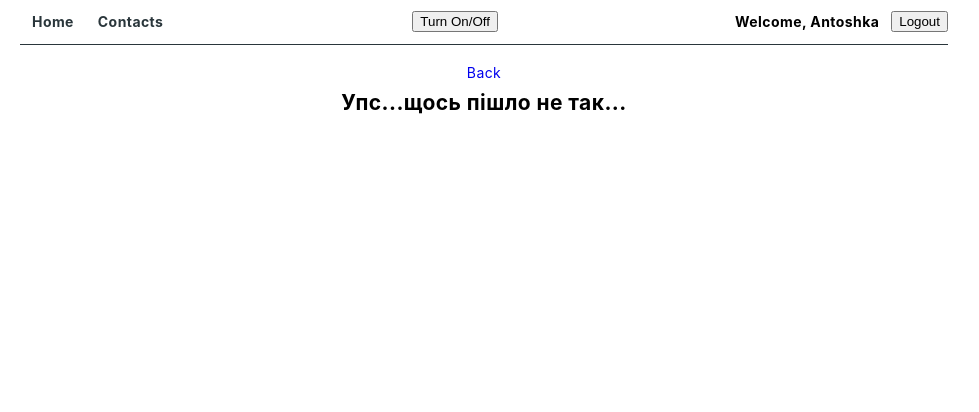
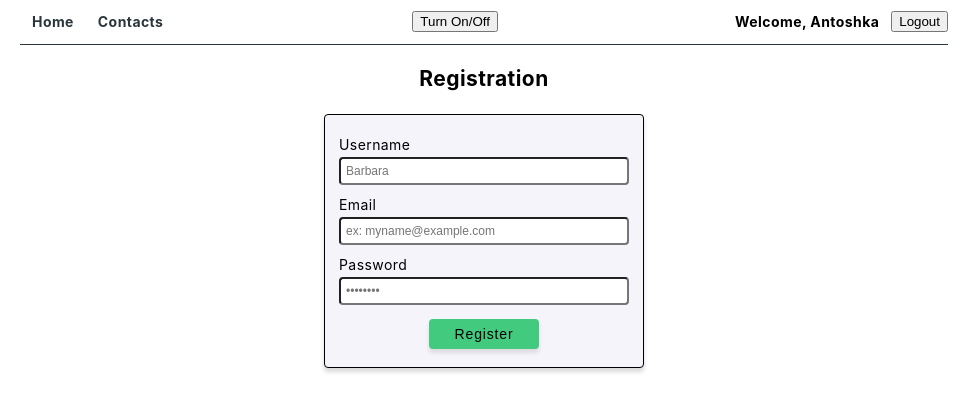
Before and after one commit to DonKanElion/goit-react-hw-08-phonebook, a React (Create React App) app: page /goit-react-hw-08-phonebook/register in a window 1280 px wide. Shown: the top 412 px of the page, without its empty margins (156-1135 px from the left). Built offline with nearby package versions, Linux system fonts and the light colour scheme.

Commit message:
fixed bag

```diff
--- a/package.json
+++ b/package.json
@@ -1,5 +1,5 @@
 {
-  "name": "react-homework-template",
+  "name": "final-project",
   "version": "0.1.0",
   "private": true,
   "homepage": "https://donkanelion.github.io/goit-react-hw-08-phonebook/",
--- a/src/components/App.jsx
+++ b/src/components/App.jsx
@@ -1,16 +1,16 @@
-import { Routes, Route } from 'react-router-dom';
+import { BrowserRouter, Routes, Route } from 'react-router-dom';
 // import { AppBar } from './AppBar/AppBar';
 // import { AuthNav } from './AuthNav/AuthNav';
 import Layout from './Layout';
 import HomePage from 'pages/HomePage';
-import Contacts from 'pages/Contacts';
-import Login from 'pages/Login';
-import Register from 'pages/Register';
-import NotFound from 'pages/NotFound';
+import Contacts from 'pages/ContactsPage';
+import Login from 'pages/LoginPage';
+import Register from 'pages/RegisterPage';
+import NotFound from 'pages/NotFoundPage';
 
 export function App() {
   return (
-    <div>
+    <BrowserRouter basename="/goit-react-hw-08-phonebook">
       <Routes>
         <Route path="/" element={<Layout />}>
           <Route index element={<HomePage />} />
@@ -20,6 +20,6 @@ export function App() {
           <Route path="*" element={<NotFound />} />
         </Route>
       </Routes>
-    </div>
+    </BrowserRouter>
   );
 }
--- a/src/components/LoginForm/LoginForm.js
+++ b/src/components/LoginForm/LoginForm.js
@@ -1,13 +1,21 @@
 // import { useDispatch } from "react-redux";
 // import { logIn}
+import  { useNavigate } from 'react-router-dom';
 import classNames from 'classnames';
 import s from '../Form/Form.module.css';
 
 export const LoginForm = () => {
+  const navigate = useNavigate();
+
+  console.log(navigate);
+
   const handleSubmit = evt => {
     evt.preventDefault();
+    console.log('Submit LoginForm');
 
-    console.log('Submit LoginForm');
+  //  if (response.success) {
+      navigate("/contacts", { replace: true });
+    // }
   };
   return (
     <>
--- a/src/components/RegisterForm/RegisterForm.js
+++ b/src/components/RegisterForm/RegisterForm.js
@@ -1,10 +1,18 @@
 import classNames from 'classnames';
+import { useNavigate } from 'react-router-dom';
 import s from '../Form/Form.module.css';
 
 export const RegisterForm = () => {
+
+  const navigate = useNavigate();
+
   const handelSubmit = evt => {
     evt.preventDefault();
     console.log('Hello Submit');
+
+      //  if (response.success) {
+      navigate("/login", { replace: true });
+    // }
   };
 
   return (
--- a/src/index.js
+++ b/src/index.js
@@ -1,6 +1,5 @@
 import React from 'react';
 import ReactDOM from 'react-dom/client';
-import { BrowserRouter } from 'react-router-dom';
 import { Provider } from 'react-redux';
 import { store } from './redux/store';
 import { App } from 'components/App';
@@ -8,9 +7,8 @@ import './index.css';
 
 ReactDOM.createRoot(document.getElementById('root')).render(
   <React.StrictMode>
-    <BrowserRouter>
     <Provider store={store}>
       <App />
-    </Provider></BrowserRouter>
+    </Provider>
   </React.StrictMode>
 );
```
Also changed, not shown: src/pages/ContactsPage.js (renamed from src/pages/Contacts.js), src/pages/LoginPage.js (renamed from src/pages/Login.js), src/pages/NotFoundPage.js (renamed from src/pages/NotFound.js), src/pages/RegisterPage.js (renamed from src/pages/Register.js), 1 other file (tests, documents, lock files or other folders).
